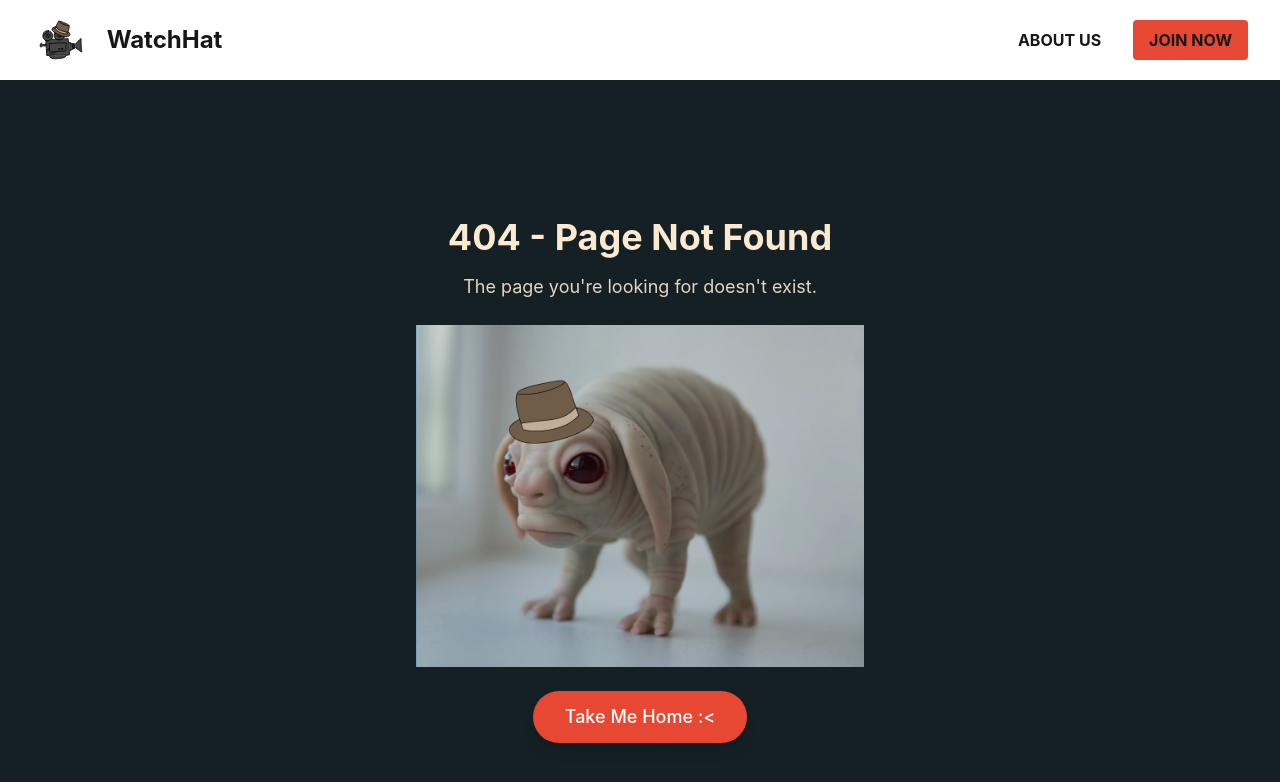
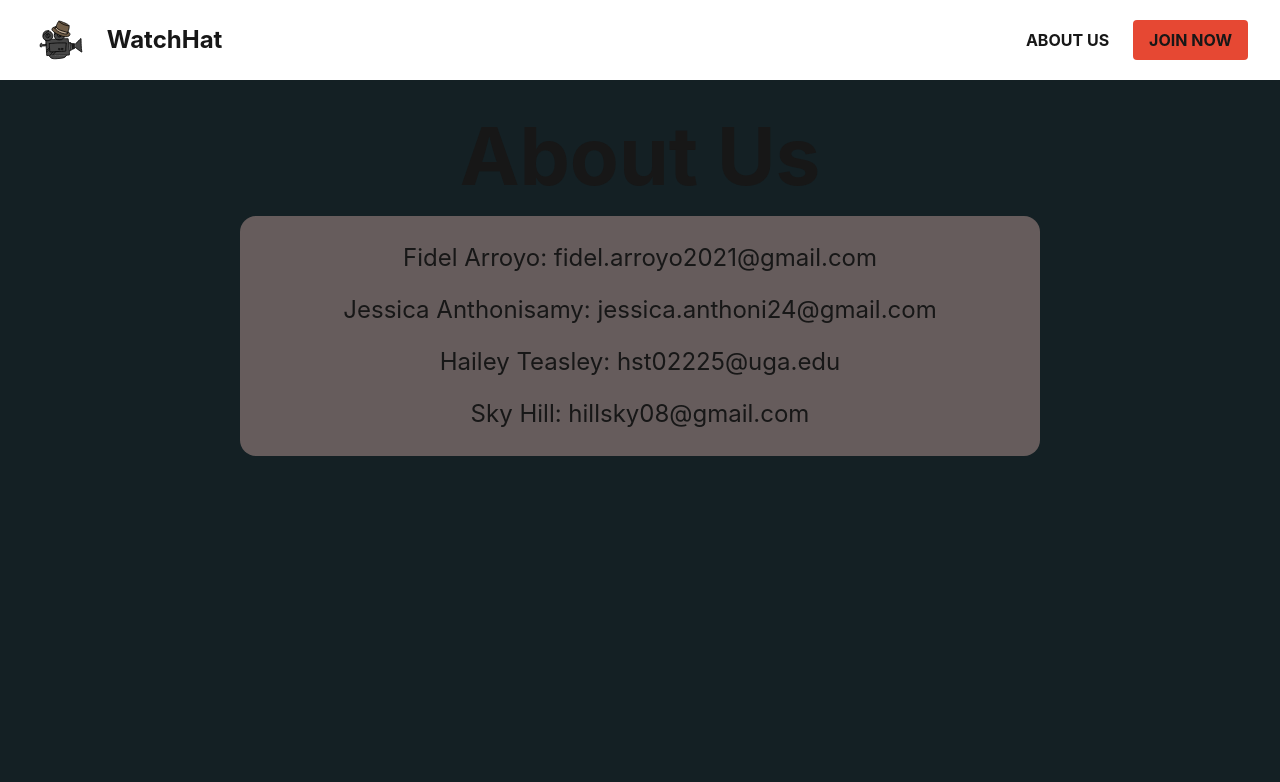
Before and after one commit to janthonii/WatchHat, a Next.js app in the folder watchhat-app/: page /about-us in a window 1280 px wide. Before the commit this address had no page. Shown: the top 782 px of the page. Built offline with nearby package versions, Linux system fonts and the light colour scheme.

Commit message:
Adding about-us page and navbar routing logic

```diff
--- /dev/null
+++ b/watchhat-app/src/app/about-us/page.tsx
@@ -0,0 +1,17 @@
+
+
+const AboutUs = () => {
+    return (
+        <div className="flex flex-col items-center justify-normal min-h-screen p-4 bg-[#142024] font-bold">
+            <h1 className="text-[5em]">About Us</h1>
+            <div className="w-[800px] rounded-2xl bg-[#665C5C] flex flex-col items-center p-6 space-y-4 text-[1.5em] font-normal">
+                <h2 className="">Fidel Arroyo: fidel.arroyo2021@gmail.com</h2>
+                <h2 className="">Jessica Anthonisamy: jessica.anthoni24@gmail.com </h2>
+                <h2 className="">Hailey Teasley: hst02225@uga.edu</h2>
+                <h2 className="">Sky Hill: hillsky08@gmail.com</h2>
+            </div>
+        </div>
+    )
+}
+
+export default AboutUs;
--- a/watchhat-app/src/components/MovieItems.tsx
+++ b/watchhat-app/src/components/MovieItems.tsx
@@ -39,7 +39,7 @@ export default function MovieItems() {
                 {
                     movies.length ===0 ? ( <p>No movies listed...</p>) :
                     (<div>
-                        <div className="grid grid-cols-2 sm:grid-cols-3 md:grid-cols-4 lg:grid-cols-5 gap-6">
+                        <div className="grid grid-cols-[repeat(auto-fit,_minmax(180px,_1fr))] gap-6 justify-center">
                         {movies.map((movie) => (<MovieItem movieitem={movie} key={movie.id} />))}
                         </div>
                     </div>)
--- a/watchhat-app/src/components/Navbar.tsx
+++ b/watchhat-app/src/components/Navbar.tsx
@@ -1,10 +1,24 @@
-// This is from my Nextjs resources, Navbar_basic
+'use client';
 import Image from 'next/image';
 import logo from '@/assets/A-HAT_Logo.svg';
+import {useState} from 'react';
 import Link from 'next/link';
+import { useRouter } from 'next/navigation';
 // import profileDefault from '@/assets/images/profile.png';
 
 const Navbar = () => {
+
+  const [isLoggedIn,setIsLoggedIn ] = useState(false);
+  const router = useRouter();
+
+  const handleLogin = () => {
+    const newState = !isLoggedIn;
+    setIsLoggedIn(newState);
+      if (!newState) {
+        router.push('/');
+      }
+  };
+
   return (
     <nav className=''>
       <div className='mx-auto max-w-7xl px-2 sm:px-6 lg:px-8'>
@@ -39,7 +53,7 @@ const Navbar = () => {
 
           <div className='flex flex-1 items-center justify-center md:items-stretch md:justify-start'>
             {/* <!-- Logo --> */}
-            <Link className='flex flex-shrink-0 items-center' href='/home'>
+            <Link className='flex flex-shrink-0 items-center' href='/'>
               <Image className='h-10 w-auto' src={logo} alt='WatchHat-logo' />
 
               <span className='hidden md:block font-(family-name: --Inter) text-2xl font-bold ml-2'>
@@ -53,19 +67,34 @@ const Navbar = () => {
           <div className='hidden md:block md:ml-6'>
             <div className='flex items-center font-bold'>
               <div className='hidden md:ml-6 md:block'>
-              <div className='flex space-x-2'>
-                <Link
-                  href='/about'
-                  className='font-(family-name: --Inter) hover:underline rounded-md px-6 py-2 pr-8'
-                >
-                  ABOUT US
-                </Link>
-              </div>
+                <div className='flex space-x-2'>
+                  {isLoggedIn && (
+                    <>
+                      <Link href='/home' className='font-(family-name: --Inter) hover:underline rounded-md py-2 pr-6'>HOME</Link>
+                      <Link href='/home' className='font-(family-name: --Inter) hover:underline rounded-md py-2 pr-6'>MY LISTS</Link>
+                    </>
+                  )}
+                  <Link href='/about-us' className='font-(family-name: --Inter) hover:underline rounded-md py-2 pr-6'>ABOUT US</Link>
+                </div>
             </div>
-              <button className='flex items-center bg-custom-orange hover:bg-dark-orange hover:text-white rounded-sm px-4 py-2'>
+            {
+            !isLoggedIn && (
+            <div>
+              <button onClick={handleLogin} className='flex items-center bg-custom-orange hover:bg-dark-orange hover:text-white rounded-sm px-4 py-2'>
                 <i className='font-(family-name: --Inter)'></i>
                 <span>JOIN NOW</span>
               </button>
+            </div>
+            )}
+            {
+            isLoggedIn && (
+            <div>
+              <button onClick={handleLogin} className='flex items-center bg-custom-orange hover:bg-dark-orange hover:text-white rounded-sm px-4 py-2'>
+                <i className='font-(family-name: --Inter)'></i>
+                <span>LOGOUT</span>
+              </button>
+            </div>
+            )}
             </div>
           </div>
         </div>
@@ -80,10 +109,24 @@ const Navbar = () => {
           >
             ABOUT US
           </Link>
-          <button className='flex items-center \bg-gray-700 bg-custom-orange hover:bg-dark-orange rounded-md px-3 py-2 my-4'>
-            <i className='mr-2'></i>
-            <span>JOIN NOW</span>
-          </button>
+          {
+            !isLoggedIn && (
+            <div className="hidden md:block md:ml-6">
+              <button onClick={handleLogin} className='flex items-center \bg-gray-700 bg-custom-orange hover:bg-dark-orange rounded-md px-3 py-2 my-4'>
+                <i className='mr-2'></i>
+                <span>JOIN NOW</span>
+              </button>
+            </div>
+          )}
+          {
+            isLoggedIn && (
+            <div className="hidden md:block md:ml-6">
+              <button onClick={handleLogin} className='flex items-center \bg-gray-700 bg-custom-orange hover:bg-dark-orange rounded-md px-3 py-2 my-4'>
+                <i className='mr-2'></i>
+                <span>LOGOUT</span>
+              </button>
+            </div>
+          )}
         </div>
       </div>
     </nav>
```
Also changed, not shown: watchhat-app/src/components/MovieItem.tsx (+1 -1 lines).
